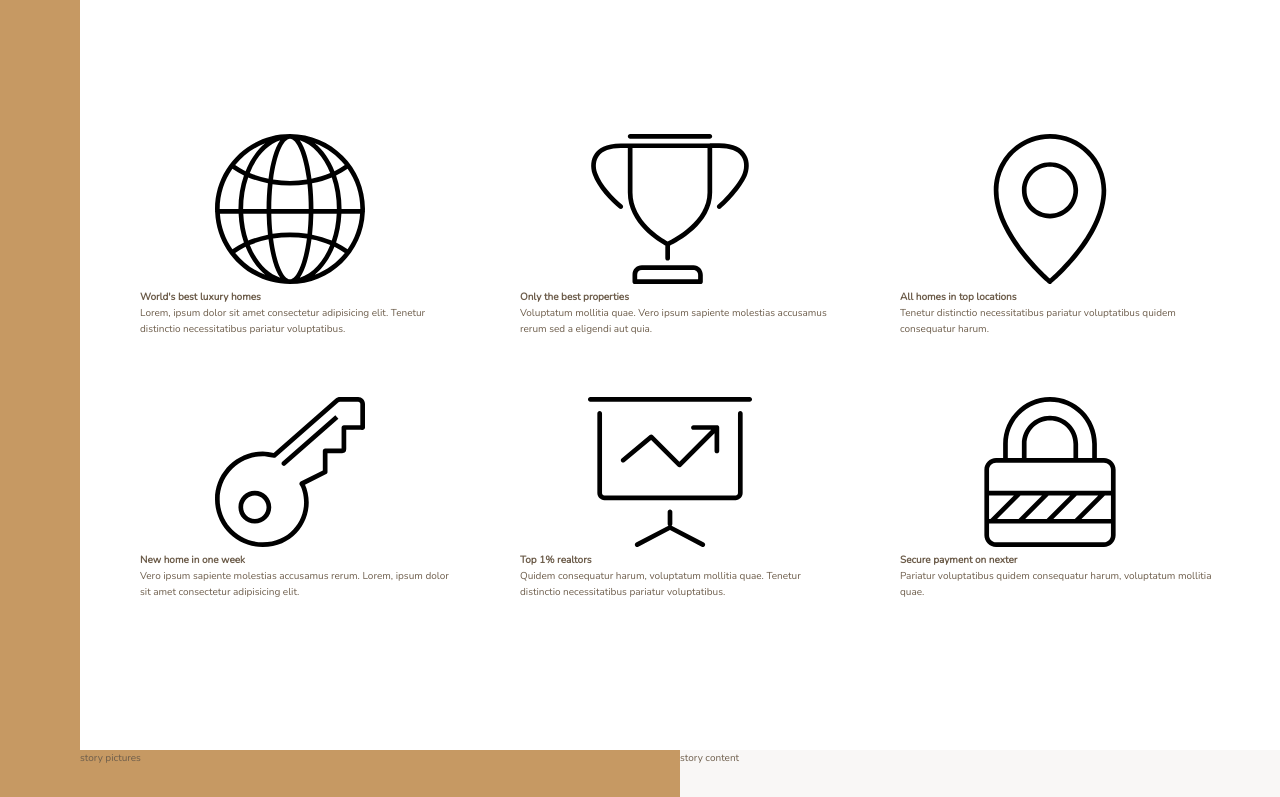
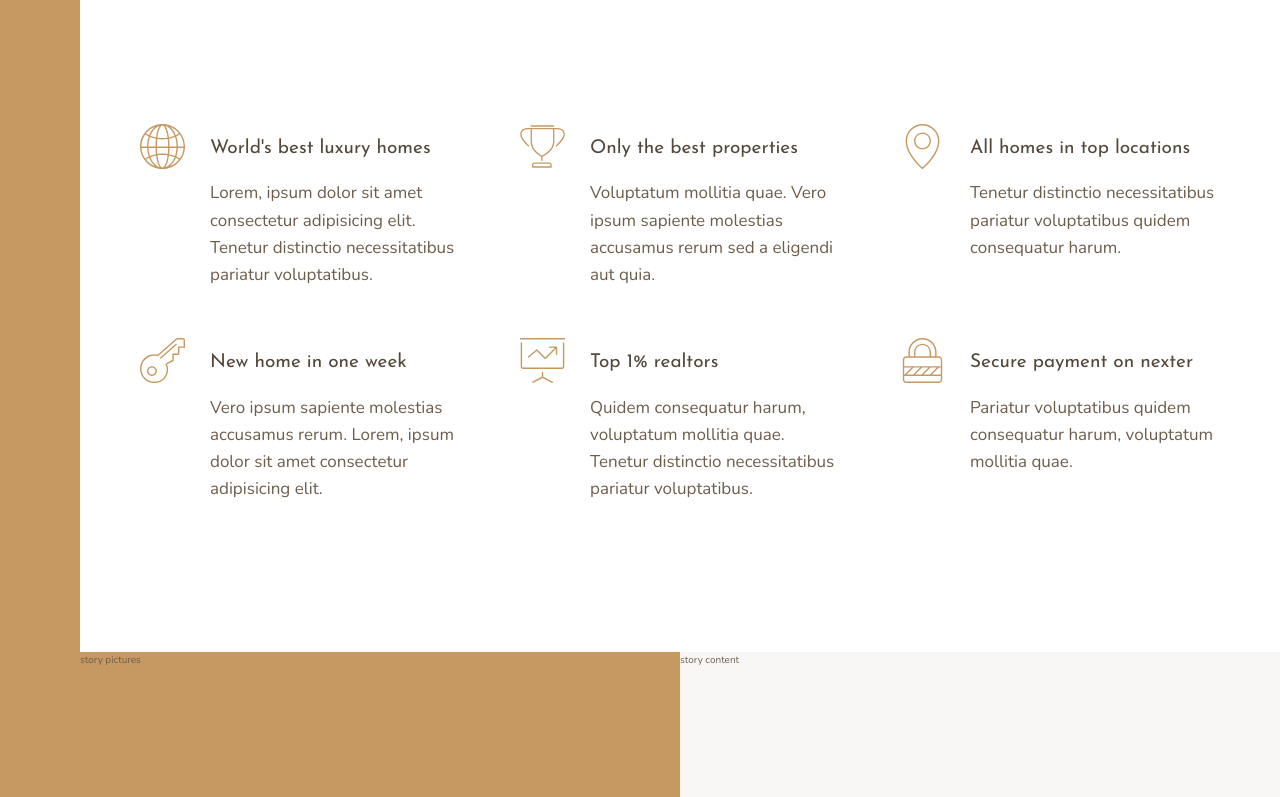
Before and after one commit to lawell-wilhelm/nexter, a website: page index.html in a window 1280 px wide. Shown: the part 656-1453 px from the top of the page. Drawn offline with nearby package versions, Linux system fonts and the light colour scheme.

Commit message:
style: Add typography and the layout of the feature elements

```diff
--- a/index.html
+++ b/index.html
@@ -26,7 +26,7 @@
         <svg class="feature__icon">
           <use xlink:href="img/sprite.svg#icon-global"></use>
         </svg>
-        <h4 class="heading-4">World's best luxury homes</h4>
+        <h4 class="heading-4 heading-4--dark">World's best luxury homes</h4>
         <p class="feature__text">
           Lorem, ipsum dolor sit amet consectetur adipisicing elit. Tenetur
           distinctio necessitatibus pariatur voluptatibus.
@@ -37,7 +37,7 @@
         <svg class="feature__icon">
           <use xlink:href="img/sprite.svg#icon-trophy"></use>
         </svg>
-        <h4 class="heading-4">Only the best properties</h4>
+        <h4 class="heading-4 heading-4--dark">Only the best properties</h4>
         <p class="feature__text">
           Voluptatum mollitia quae. Vero ipsum sapiente molestias accusamus
           rerum sed a eligendi aut quia.
@@ -48,7 +48,7 @@
         <svg class="feature__icon">
           <use xlink:href="img/sprite.svg#icon-map-pin"></use>
         </svg>
-        <h4 class="heading-4">All homes in top locations</h4>
+        <h4 class="heading-4 heading-4--dark">All homes in top locations</h4>
         <p class="feature__text">
           Tenetur distinctio necessitatibus pariatur voluptatibus quidem
           consequatur harum.
@@ -59,7 +59,7 @@
         <svg class="feature__icon">
           <use xlink:href="img/sprite.svg#icon-key"></use>
         </svg>
-        <h4 class="heading-4">New home in one week</h4>
+        <h4 class="heading-4 heading-4--dark">New home in one week</h4>
         <p class="feature__text">
           Vero ipsum sapiente molestias accusamus rerum. Lorem, ipsum dolor sit
           amet consectetur adipisicing elit.
@@ -70,7 +70,7 @@
         <svg class="feature__icon">
           <use xlink:href="img/sprite.svg#icon-presentation"></use>
         </svg>
-        <h4 class="heading-4">Top 1% realtors</h4>
+        <h4 class="heading-4 heading-4--dark">Top 1% realtors</h4>
         <p class="feature__text">
           Quidem consequatur harum, voluptatum mollitia quae. Tenetur distinctio
           necessitatibus pariatur voluptatibus.
@@ -81,7 +81,7 @@
         <svg class="feature__icon">
           <use xlink:href="img/sprite.svg#icon-lock"></use>
         </svg>
-        <h4 class="heading-4">Secure payment on nexter</h4>
+        <h4 class="heading-4 heading-4--dark">Secure payment on nexter</h4>
         <p class="feature__text">
           Pariatur voluptatibus quidem consequatur harum, voluptatum mollitia
           quae.
--- a/sass/_features.scss
+++ b/sass/_features.scss
@@ -3,6 +3,29 @@
   grid-column: center-start/center-end;
 
   display: grid;
-  grid-template-columns: repeat(3, 1fr);
+  // grid-template-columns: repeat(3,1fr);
+  grid-template-columns: repeat(auto-fit, minmax(25rem, 1fr));
+  align-items: start;
   gap: 6rem;
 }
+
+// reuasable components
+.feature {
+  display: grid;
+  grid-template-columns: min-content 1fr;
+  gap: 1.5rem 2.5rem;
+
+  &__icon {
+    height: 4.5rem;
+    width: 4.5rem;
+    fill: $color-primary;
+
+    transform: translateY(-1rem);
+
+    grid-row: 1 / span 2;
+  }
+
+  &__text {
+    font-size: 1.7rem;
+  }
+}
--- a/sass/_typography.scss
+++ b/sass/_typography.scss
@@ -0,0 +1,26 @@
+%heading {
+  font-family: $font-display;
+  font-weight: 400;
+}
+
+.heading-1 {
+  @extend %heading;
+}
+.heading-2 {
+  @extend %heading;
+}
+.heading-3 {
+  @extend %heading;
+}
+.heading-4 {
+  @extend %heading;
+  font-size: 1.9rem;
+
+  &--light {
+    color: $color-grey-light-1;
+  }
+
+  &--dark {
+    color: $color-grey-dark-1;
+  }
+}
```
Also changed, not shown: css/style.css, 1 other file.
